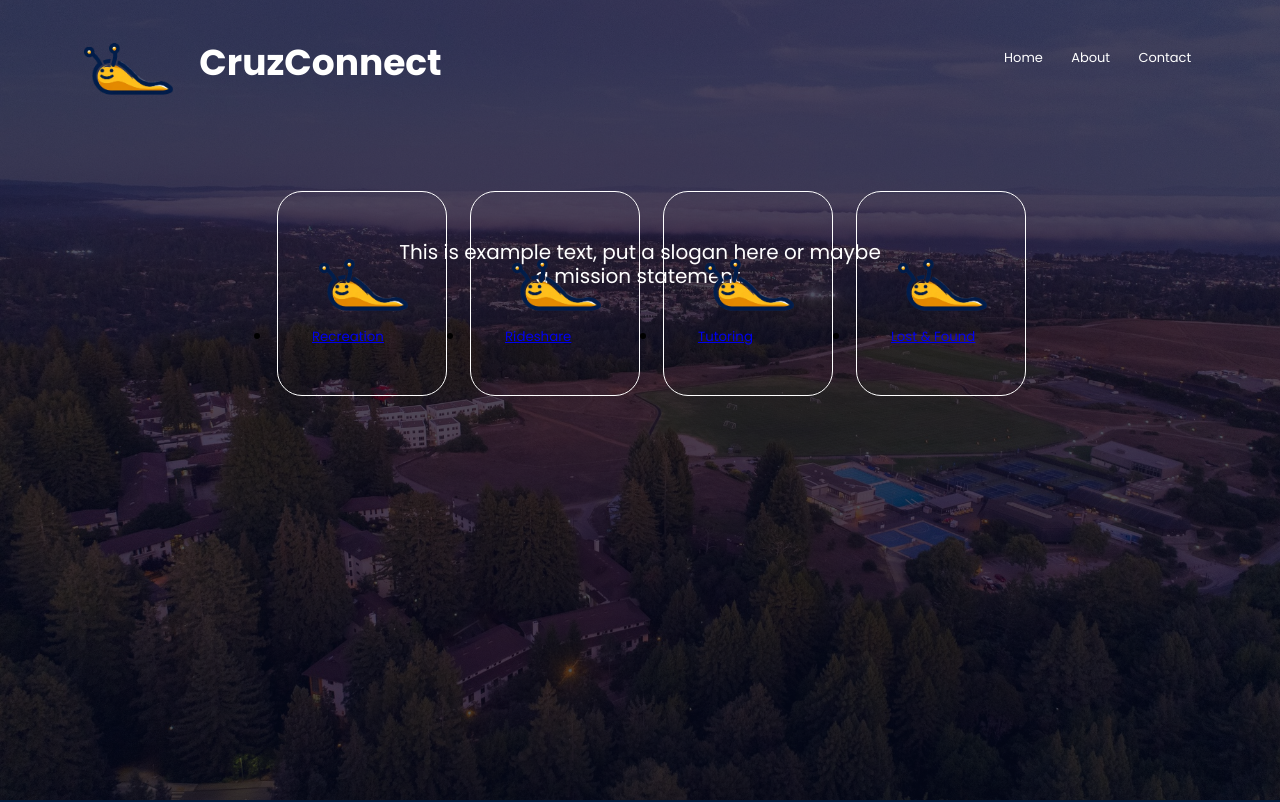
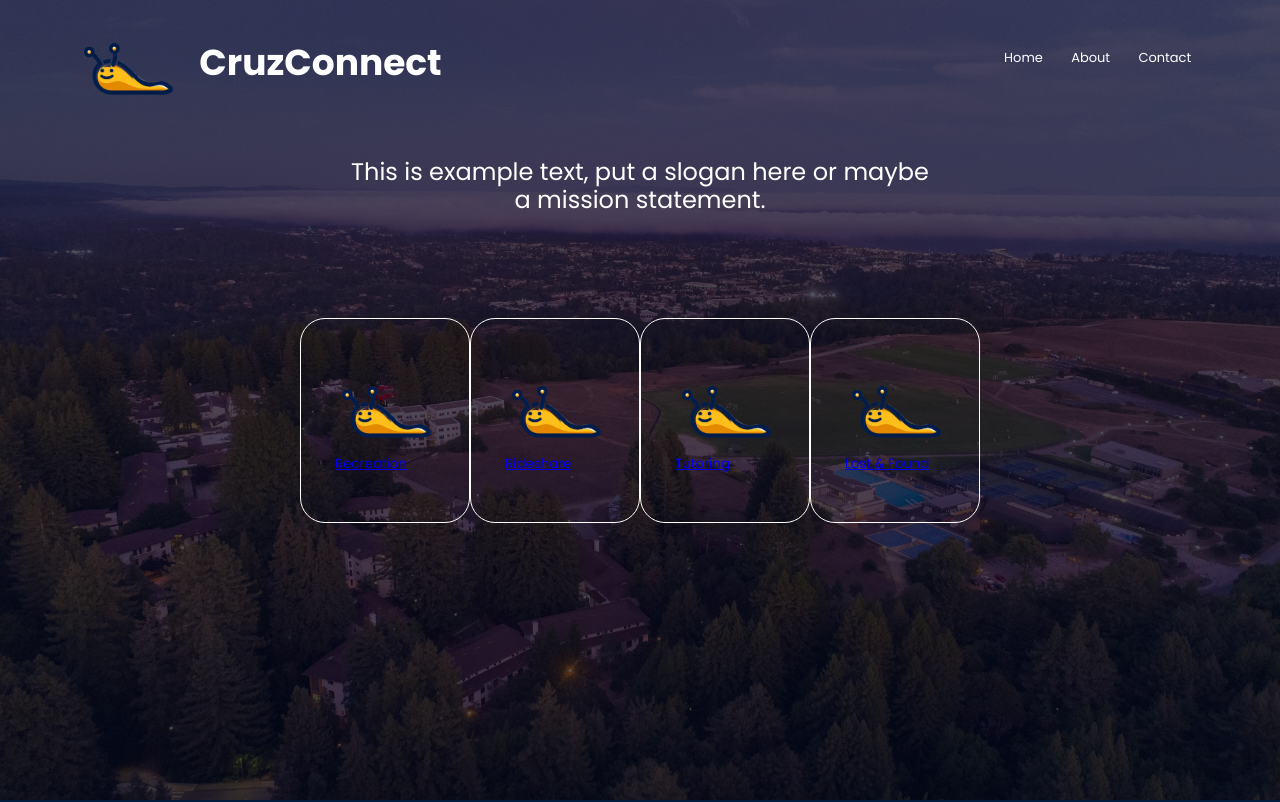
Before and after one commit to dvizcarr/CruzConnect, a website: page index.html in a window 1280 px wide. Shown: the top 802 px of the page. Drawn offline with Linux system fonts and the light colour scheme.

Commit message:
fixed formatting, weird button symbols, etc

```diff
--- a/home.css
+++ b/home.css
@@ -91,26 +91,30 @@ nav h1 a:hover::after {
   flex: 1;
   width: 90%;
   color: #fff;
-  position: absolute;
-  top: 33%;
+  position: relative;
+  padding: 0 5%;
+  top: 20%;
   left: 50%;
   transform: translate(-50%, -50%);
   text-align: center;
+  z-index: 1;
 }
 
 .text-box p {
-  margin: 80px 0 80px;
-  font-size: 20px;
+  margin: 60px 0 10px;
+  font-size: 24px;
   color: #fff;
 }
 
 .button-container {
+  list-style: none;
   padding: 5%;
   display: flex;
   flex-direction: row;
   justify-content: center;
   align-items: center;
   position: relative;
+  z-index: 0;
 }
 
 .hero-btn button {
--- a/index.html
+++ b/index.html
@@ -25,11 +25,14 @@
                 </ul>
             </div>
         </nav>
+        <section class="slogan">
             <div class="text-box">
                 <!--<h1>CruzConnect</h1>-->
                 <p>This is example text, put a slogan here or maybe<br> a mission statement.
                 </p>
             </div>
+        </section>
+        <section class="main-buttons">
             <div class="button-container">
                 <!--
                 <a href="" class="hero-btn"><img src="">Schoolwide</a>
@@ -74,6 +77,7 @@
                     </button>
                 </li>
             </div>
+        </section>
     </section>
 
 
```
Lines whose indentation alone changed are shown as unchanged.
